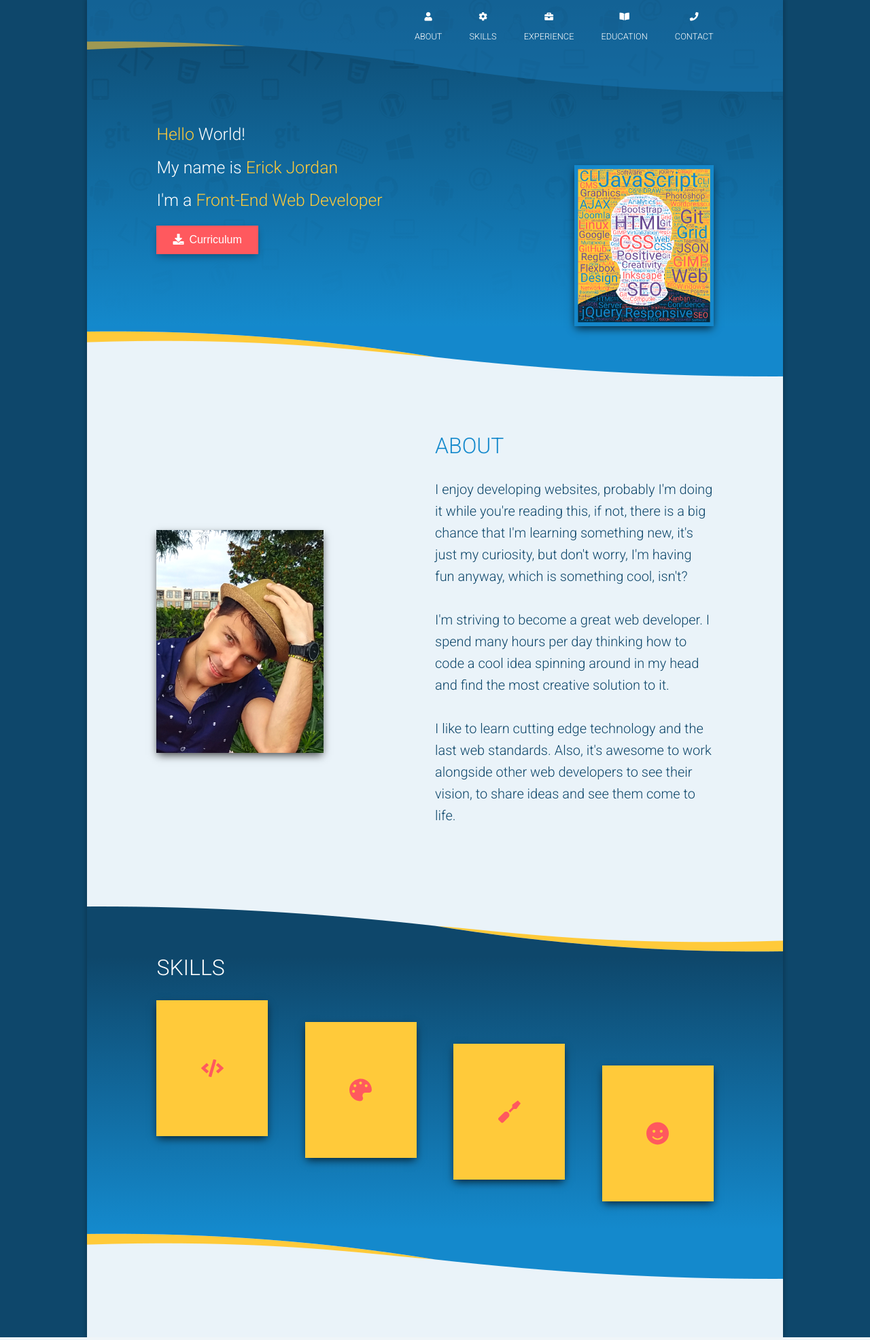
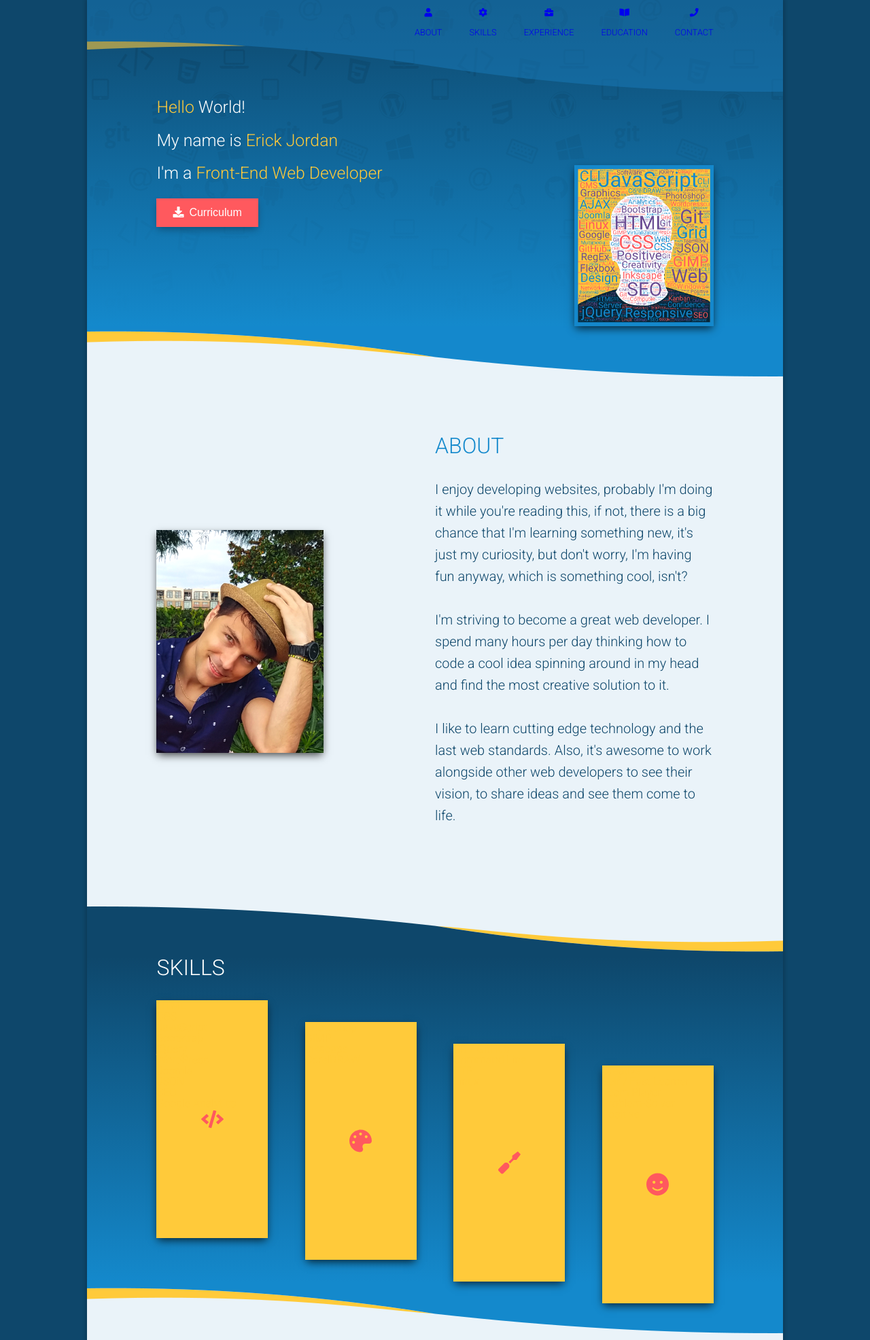
Before and after one commit to erixoalexandros/Personal-Web-Page, a PHP site: page / in a window 1280 px wide. Shown: the top 1972 px of the page at 68% size. Run offline with PHP 8.4, Linux system fonts and the light colour scheme; some libraries are stand-ins or nearby versions.

Commit message:
Behavior added to Nav and Skills Card

```diff
--- a/css/main.css
+++ b/css/main.css
@@ -6,18 +6,26 @@
 
 body {
   background-color: #0E476B;
-  color: #0E476B;
-  font-family: 'Roboto', sans-serif;
-  text-rendering: optimizeLegibility;
 }
 
 .wrapper {
   background-color: #EAF3F9;
   color: #0E476B;
   box-shadow: 0px 0px 6px 2px rgba(0,0,0,0.2);
+  font-family: 'Roboto', sans-serif;
   font-weight: 300;
   margin: auto;
+  position: relative;
+  text-rendering: optimizeLegibility;
   width: 80%;
+}
+
+a {
+  text-decoration: none;
+}
+
+a:visited {
+  color: currentColor;
 }
 
 /* HEADER ///////////////////////////////////////////// */
@@ -50,30 +58,30 @@ header::after {
 /* NAV BAR */
 
 nav {
+  color: #fff;
   display: flex;
   font-size: 0.8rem;
-  height: 10vh;
-  justify-content: flex-end;
-  margin: auto;
+  justify-content: center;
+  min-height: 67px;
+  position: absolute;
   text-align: center;
-  width: 80%;
+  width: 100%;
+  z-index: 1;
 }
 
 nav ul {
   align-items: center;
   display: flex;
+  justify-content: flex-end;
+  width: 80%;
 }
 
 nav li {
   cursor: pointer;
-  margin-right: 2.5rem;
-  transition: 0.4s;
+  margin-left: 2.5rem;
+  transition: 0.2s;
   user-select: none;
   z-index: 1;
-}
-
-nav li:last-child {
-  margin-right: 0;
 }
 
 nav li:hover {
@@ -88,7 +96,7 @@ nav i {
 
 .header-main-content {
   display: flex;
-  height: 50vh;
+  height: 60vh;
   margin: auto;
   width: 80%;
 }
@@ -143,7 +151,7 @@ nav i {
 
 /* ABOUT /////////////////////////////////////////////// */
 
-  .about {
+  #about {
     display: flex;
     margin: auto;
     padding-top: 20vh;
@@ -163,20 +171,21 @@ nav i {
     width: 60%;
   }
 
-  .about article {
+  #about article {
     align-items: flex-start;
     display: flex;
     flex-direction: column;
+    justify-content: center;
     width: 50%;
   }
 
-  .about h2 {
+  #about h2 {
     color: #1489CC;
     font-size: 2rem;
     margin-bottom: 2rem;
   }
 
-  .about p {
+  #about p {
     font-size: 1.25rem;
     line-height: 2rem;
     margin-bottom: 2rem;
@@ -186,13 +195,13 @@ nav i {
 
 /* SKILLS /////////////////////////////////////////////// */
 
-.skills {
+#skills {
   background-color: #1489CC;
   background: linear-gradient(#0E476B, #1489CC);
   position: relative;
 }
 
-.skills::before {
+#skills::before {
   background: url('../img/skills-top-edge.png') no-repeat center/cover;
   content: '';
   height: 74px;
@@ -201,48 +210,50 @@ nav i {
   width: 100%;
 }
 
-.skills::after {
+#skills::after {
   background: url('../img/skills-bottom-edge.png') no-repeat center/cover;
   content: '';
   height: 74px;
   position: absolute;
-  top: 50vh;
+  top: 60vh;
   width: 100%;
 }
 
 .skills-content {
-  height: 50vh;
+  height: 60vh;
   margin: auto;
   width: 80%;
 }
 
-.skills h2 {
+#skills h2 {
   color: #fff;
   font-size: 2rem;
   margin-bottom: 2rem;
   width: 100%;
 }
 
-.skills-container {
+#skills-container {
   display: flex;
   height: 50%;
   justify-content: space-between;
   width: 100%;
 }
 
-.skills-card {
+.skills-card-container {
+  color: #FFCA3A;
   cursor: col-resize;
   user-select: none;
   width: 20%;
+  z-index: 1;
 }
 
-.skills-card ul {
+.skill-card {
   background-color: #FFCA3A;
   background-position: center;
   background-repeat: no-repeat;
   background-size: 20% 20%;
   box-shadow: 0px 5px 12px -2px rgba(0,0,0,0.75);
-  height: 100%;
+  min-height: 350px;
 }
 
 .skill-card-web {
@@ -268,8 +279,67 @@ nav i {
 
 /* EXPERIENCE /////////////////////////////////////////////// */
 
-.experience {
-  height: 20vh;
+#experience {
+  height: 100vh;
 }
 
 /* EXPERIENCE END /////////////////////////////////////////////// */
+
+/* DYNAMIC CLASSES */
+
+.nav-fixed {
+  height: 100vh;
+  left: 90%;
+  opacity: 0.5;
+  position: fixed;
+  transition: 0.2s;
+  width: 10%;
+}
+
+.nav-fixed:hover {
+  opacity: 1;
+}
+
+.nav-fixed ul {
+  flex-direction: column;
+  height: 50%;
+  justify-content: space-between;
+  margin: auto;
+}
+
+.nav-fixed li {
+  height: 2rem;
+  margin-left: 0;
+}
+
+.current-section i {
+  font-size: 2rem;
+}
+
+.flipped-card {
+  background-color: #EAF3F9;
+  background-image: none;
+  display: flex;
+  flex-direction: column;
+  font-size: 1rem;
+  font-weight: 500;
+  justify-content: space-evenly;
+  padding: 1rem;
+  text-align: center;
+  text-transform: uppercase;
+}
+
+.flipped-card li {
+  padding: 0.5rem;
+  width: 100%;
+}
+
+.flipped-card li:nth-child(odd) {
+  background-color: #0E476B;
+  color: #fff;
+}
+
+.flipped-card li:nth-child(even) {
+  background-color: #EAF3F9;
+  color: #0E476B;
+}
--- a/index.html
+++ b/index.html
@@ -20,17 +20,17 @@
 
     <div class="wrapper">
 
+        <nav>
+            <ul>
+                <a href="#about"><li><i class="fas fa-user"></i><br>ABOUT</li></a>
+                <a href="#skills"><li><i class="fas fa-cog"></i><br>SKILLS</li></a>
+                <a href="#experience"><li><i class="fas fa-briefcase"></i><br>EXPERIENCE</li></a>
+                <a href="#education"><li><i class="fas fa-book-open"></i><br>EDUCATION</li></a>
+                <a href="#contact"><li><i class="fas fa-phone"></i><br>CONTACT</li></a>
+            </ul>
+        </nav>
+
         <header>
-
-            <nav>
-                <ul>
-                    <li><i class="fas fa-user"></i><br>ABOUT</li>
-                    <li><i class="fas fa-cog"></i><br>SKILLS</li>
-                    <li><i class="fas fa-briefcase"></i><br>EXPERIENCE</li>
-                    <li><i class="fas fa-book-open"></i><br>EDUCATION</li>
-                    <li><i class="fas fa-phone"></i><br>CONTACT</li>
-                </ul>
-            </nav>
 
             <div class="header-main-content">
 
@@ -49,7 +49,7 @@
 
         </header>
 
-        <section class="about">
+        <section id="about">
 
             <div class="about-image-container">
                 <img src="img/me-portrait.png" alt="Picture of mine">
@@ -72,17 +72,17 @@
 
         </section>
 
-        <section class="skills">
+        <section id="skills">
 
             <div class="skills-content">
 
                 <h2>SKILLS</h2>
 
-                <div class="skills-container">
-                    <div class="skills-card">
+                <div id="skills-container">
 
-                        <ul class="skill-card-web">
-                            <!-- <li>HTML</li>
+                    <div class="skills-card-container">
+                        <ul class="skill-card skill-card-web">
+                            <li>HTML</li>
                             <li>CSS</li>
                             <li>JavaScript</li>
                             <li>Bootstrap</li>
@@ -91,34 +91,38 @@
                             <li>Joomla</li>
                             <li>JSON</li>
                             <li>SEO</li>
-                            <li>Google Analytics</li> -->
+                            <li>Google Analytics</li>
                         </ul>
                     </div>
-                    <div class="skills-card">
-                        <ul class="skill-card-graphics">
-                            <!-- <li>Photoshop</li>
+
+                    <div class="skills-card-container">
+                        <ul class="skill-card skill-card-graphics">
+                            <li>Photoshop</li>
                             <li>GIMP</li>
                             <li>Inkscape</li>
-                            <li>CorelDRAW</li> -->
+                            <li>CorelDRAW</li>
                         </ul>
                     </div>
-                    <div class="skills-card">
-                        <ul class="skill-card-tools">
-                            <!-- <li>Git / GitHub</li>
+
+                    <div class="skills-card-container">
+                        <ul class="skill-card skill-card-tools">
+                            <li>Git / GitHub</li>
                             <li>Command Line</li>
                             <li>FTP</li>
-                            <li>Linux</li> -->
+                            <li>Linux</li>
                         </ul>
                     </div>
-                    <div class="skills-card">
-                        <ul class="skill-card-personal">
-                            <!-- <li>Creative</li>
+
+                    <div class="skills-card-container">
+                        <ul class="skill-card skill-card-personal">
+                            <li>Creative</li>
                             <li>Self / Fast Learner</li>
                             <li>Team Player</li>
                             <li>Problem-Solver</li>
-                            <li>Positive</li> -->
+                            <li>Positive</li>
                         </ul>
                     </div>
+
                 </div>
 
                 <!-- <div class="web-dev-animation">
@@ -138,11 +142,14 @@
 
         </section>
 
-        <section class="experience">
+        <section id="experience">
 
         </section>
 
+        <section id="education"></section>
+
     </div>
+
     <script src="js/index.js"></script>
 </body>
 
```
Also changed, not shown: js/index.js (+72 -0 lines).
